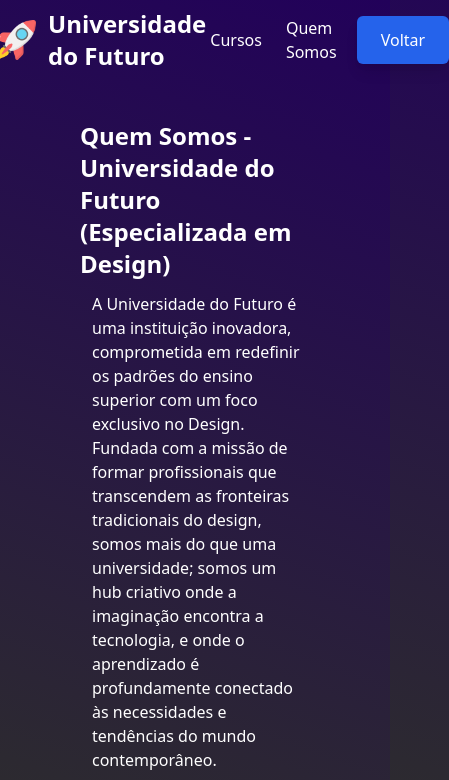
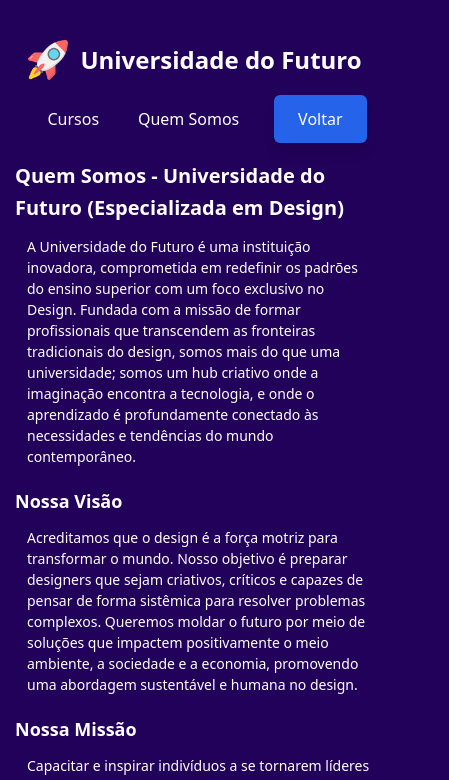
Before and after one commit to ThOMaZMe11o/Universidade-do-Futuro, a plain HTML site: page src/pages/about.html in a window 390 px wide. Shown: the top 780 px of the page, 449 px wide, since content can reach past the window. Drawn offline with nearby package versions, Linux system fonts and the light colour scheme; a web font is replaced by a local one.

Commit message:
responsive

```diff
--- a/src/pages/about.html
+++ b/src/pages/about.html
@@ -14,24 +14,24 @@
             <img src="../../assets/icons/foguete.png" alt="logo" class="w-10">
             <h1 class="text-white text-2xl font-bold ml-3">Universidade do Futuro</h1>
         </div>
-        <div class="flex justify-center items-center">
+        <div class="flex justify-center items-center" id="pages">
             <a href="./home.html" class="text-white text-md font-regular ml-6 rounded-md hover:bg-">Cursos</a>
             <a href="./about.html" class="text-white text-md font-regular ml-6 rounded-md">Quem Somos</a>
             <a href="../index.html"><button class="bg-blue-600 text-white text-md font-medium px-6 py-3 ml-5 rounded-md hover:bg-blue-700 shadow-lg">Voltar</button></a>
         </div>
     </nav>
 
-    <div class="h-full">
-        <div class="px-20 py-10">
+    <div class="h-full" id="container">
+        <div class="px-20 py-10" id="container2">
             <h1 class="text-white text-2xl font-bold mb-3">Quem Somos - Universidade do Futuro (Especializada em Design)</h1>
             <p class="text-white text-md font-medium ml-3 mb-5">A Universidade do Futuro é uma instituição inovadora, comprometida em redefinir os padrões do ensino superior com um foco exclusivo no Design. Fundada com a missão de formar profissionais que transcendem as fronteiras tradicionais do design, somos mais do que uma universidade; somos um hub criativo onde a imaginação encontra a tecnologia, e onde o aprendizado é profundamente conectado às necessidades e tendências do mundo contemporâneo.</p>
             <h3 class="text-white text-xl font-bold mb-3">Nossa Visão</h3>
             <p class="text-white text-md font-medium ml-3 mb-5">Acreditamos que o design é a força motriz para transformar o mundo. Nosso objetivo é preparar designers que sejam criativos, críticos e capazes de pensar de forma sistêmica para resolver problemas complexos. Queremos moldar o futuro por meio de soluções que impactem positivamente o meio ambiente, a sociedade e a economia, promovendo uma abordagem sustentável e humana no design.</p>
             <h3 class="text-white text-xl font-bold mb-3">Nossa Missão</h3>
-            <p class="text-white text-md font-medium ml-3 mb-5">Capacitar e inspirar indivíduos a se tornarem líderes inovadores no campo do design. Nosso currículo interdisciplinar abrange desde o design gráfico e digital até o design de produtos, serviços e experiências, sempre integrando novas tecnologias e metodologias emergentes como Inteligência Artificial, Realidade Aumentada, Impressão 3D, e muito mais. Nossa missão é promover uma educação centrada no aluno, desenvolvendo suas habilidades técnicas, criativas e empresariais, preparando-os para serem visionários e empreendedores do futuro.</p>
+            <p class="text-white text-md font-medium ml-3">Capacitar e inspirar indivíduos a se tornarem líderes inovadores no campo do design. Nosso currículo interdisciplinar abrange desde o design gráfico e digital até o design de produtos, serviços e experiências, sempre integrando novas tecnologias e metodologias emergentes como Inteligência Artificial, Realidade Aumentada, Impressão 3D, e muito mais. Nossa missão é promover uma educação centrada no aluno, desenvolvendo suas habilidades técnicas, criativas e empresariais, preparando-os para serem visionários e empreendedores do futuro.</p>
         </div>
-        <hr class="w-full h-2 bg-white mt-6 mb-10">
-        <div class="px-20 py-10">
+
+        <div class="px-20 py-10" id="container2">
             <h3 class="text-white text-2xl font-bold mb-3">O que nos Diferencia</h3>
             <ol class="">
                 <li class="text-white text-md font-medium ml-3 mb-3"><strong>1. Inovação Contínua:</strong> Nossos cursos são constantemente atualizados para acompanhar o ritmo acelerado das mudanças tecnológicas e sociais. Acreditamos em formar designers que saibam lidar com as incertezas e transformá-las em oportunidades.</li>
--- a/src/styles/globalstyles.css
+++ b/src/styles/globalstyles.css
@@ -13,7 +13,7 @@
 body {
     width: 100vw;
     height: 100vh;
-    background: linear-gradient(20deg, rgb(45, 45, 45), rgb(34, 1, 90));
+    background: rgb(34, 1, 90);
 }
 
 @media (max-width: 622px) {
@@ -36,7 +36,61 @@ body {
 }
 
 @media (max-width: 596px) {
+
     #tittle h1 {
         font-size: 40px;
     }
+
+    footer {
+        text-align: center;
+        margin-bottom: 10px;
+    }
 }
+
+@media (max-width: 1118px) {
+    #card {
+        margin: 4px;
+    }
+}
+
+@media (max-width: 887px) {
+    #card h2 {
+        font-size: 12px;
+    }
+
+    #card h1 {
+        font-size: 16px;
+    }
+}
+
+@media (max-width: 818px) {
+    #cards {
+        display: flex;
+        flex-direction: column;
+        justify-content: center;
+        align-items: center;
+    }
+
+    #card {
+        width: 100%;
+        margin-top: 40px;
+    }
+}
+
+@media (max-width: 932px) {
+    #container {
+        display: flex;
+        flex-direction: column;
+        justify-content: center;
+        align-items: center;
+    }
+
+    #form {
+        width: 70%;
+        margin-bottom: 20px;
+    }
+
+    #image {
+        width: 0;
+    }
+}
--- a/src/styles/style.css
+++ b/src/styles/style.css
@@ -13,6 +13,51 @@
 body {
     width: 100vw;
     height: 100vh;
-    background: linear-gradient(20deg, rgb(45, 45, 45), rgb(34, 1, 90));
+    background: rgb(34, 1, 90);
     background-size: 100vw;
 }
+
+
+@media (max-width: 622px) {
+    nav {
+        display: flex;
+        flex-direction: column;
+        justify-content: center;
+        align-items: center;
+        padding: 10px;
+    }
+
+    #pages {
+        width: 100%;
+        margin-top: 15px;
+        display: flex;
+        justify-content: space-around;
+        align-items: center;
+    }
+
+    #container {
+        margin-top: 40px;
+    }
+
+}
+
+@media (max-width: 528px) {
+
+    #container2 {
+        padding: 40px 15px;
+    }
+}
+
+@media (max-width: 475px) {
+    #container h1 {
+        font-size: 20px;
+    }
+
+    #container h3 {
+        font-size: 18px;
+    }
+
+    #container p, ol {
+        font-size: 14px;
+    }
+}
```
Also changed, not shown: src/index.html (+1 -1 lines), src/pages/contact.html (+4 -4 lines), src/pages/home.html (+10 -14 lines).
